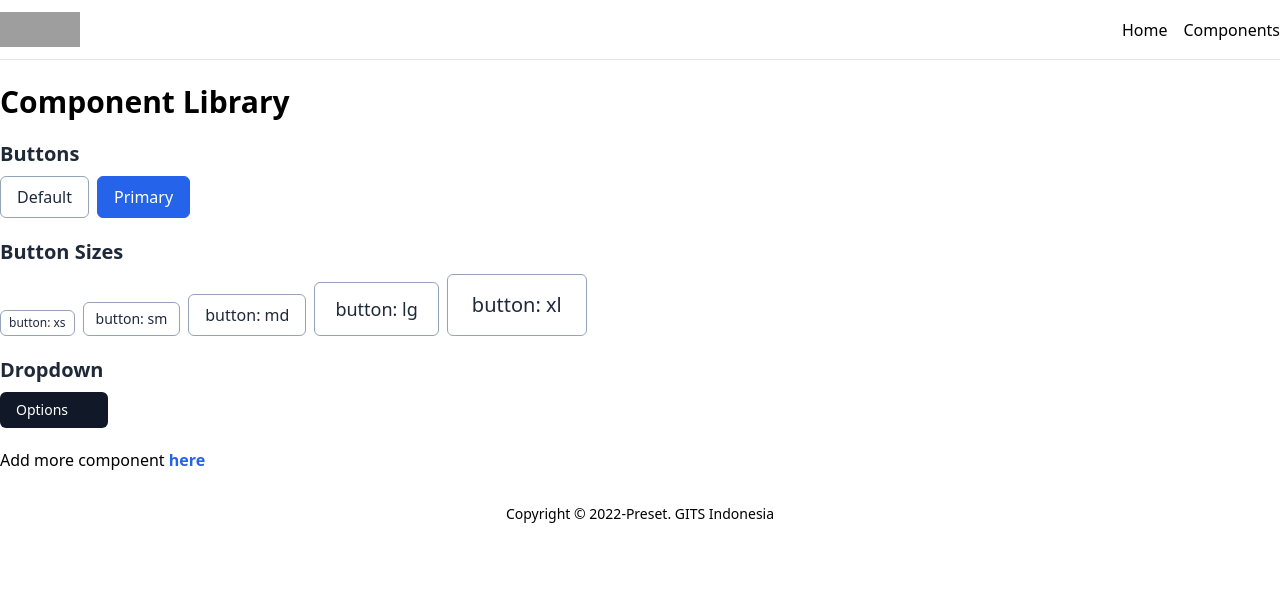
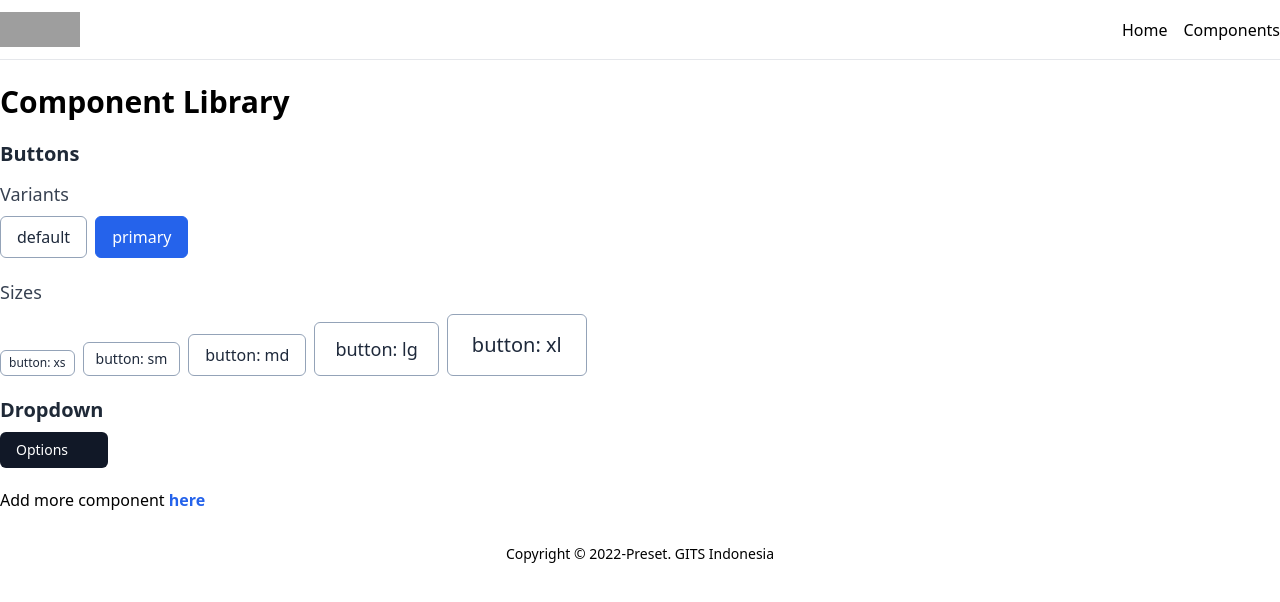
Before and after one commit to gitsindonesia/next-starter, a Next.js app: page /components in a window 1280 px wide. Shown: the top 602 px of the page. Built offline with nearby package versions, Linux system fonts and the light colour scheme; grey boxes are pictures that could not be loaded; some icons are missing.

Commit message:
chore: button example

```diff
--- a/pages/components.tsx
+++ b/pages/components.tsx
@@ -1,6 +1,11 @@
 import type { NextPage } from 'next';
 import Link from 'next/link';
-import Button, { ButtonSizes, sizes } from '../components/Button/Button';
+import Button, {
+  ButtonSizes,
+  ButtonVariants,
+  sizes,
+  variants,
+} from '../components/Button/Button';
 import Dropdown from '../components/Dropdown/Dropdown';
 
 const Components: NextPage = () => {
@@ -8,21 +13,25 @@ const Components: NextPage = () => {
     <div className="container mx-auto py-4 sm:py-6">
       <h1 className="text-3xl font-bold mb-5">Component Library</h1>
 
-      <h1 className="text-xl font-bold mb-2 text-gray-800">Buttons</h1>
+      <h2 className="text-xl font-bold mb-3 text-gray-800">Buttons</h2>
+      <h3 className="text-lg font-medium mb-2 text-gray-700">Variants</h3>
       <div className="space-x-2">
-        <Button>Default</Button>
-        <Button variant="primary">Primary</Button>
+        {Object.keys(variants).map((variant) => (
+          <Button variant={variant as ButtonVariants} key={variant}>
+            {variant}
+          </Button>
+        ))}
       </div>
 
-      <h1 className="text-xl font-bold mt-5 mb-2 text-gray-800">
-        Button Sizes
-      </h1>
+      <div className="mt-5">
+        <h3 className="text-lg font-medium mb-2 text-gray-700">Sizes</h3>
         <div className="flex items-end gap-2">
           {Object.keys(sizes).map((size) => (
             <Button size={size as ButtonSizes} key={size}>
               button: {size}
             </Button>
           ))}
+        </div>
       </div>
 
       <div className="mt-5">
```
Lines whose indentation alone changed are shown as unchanged.
